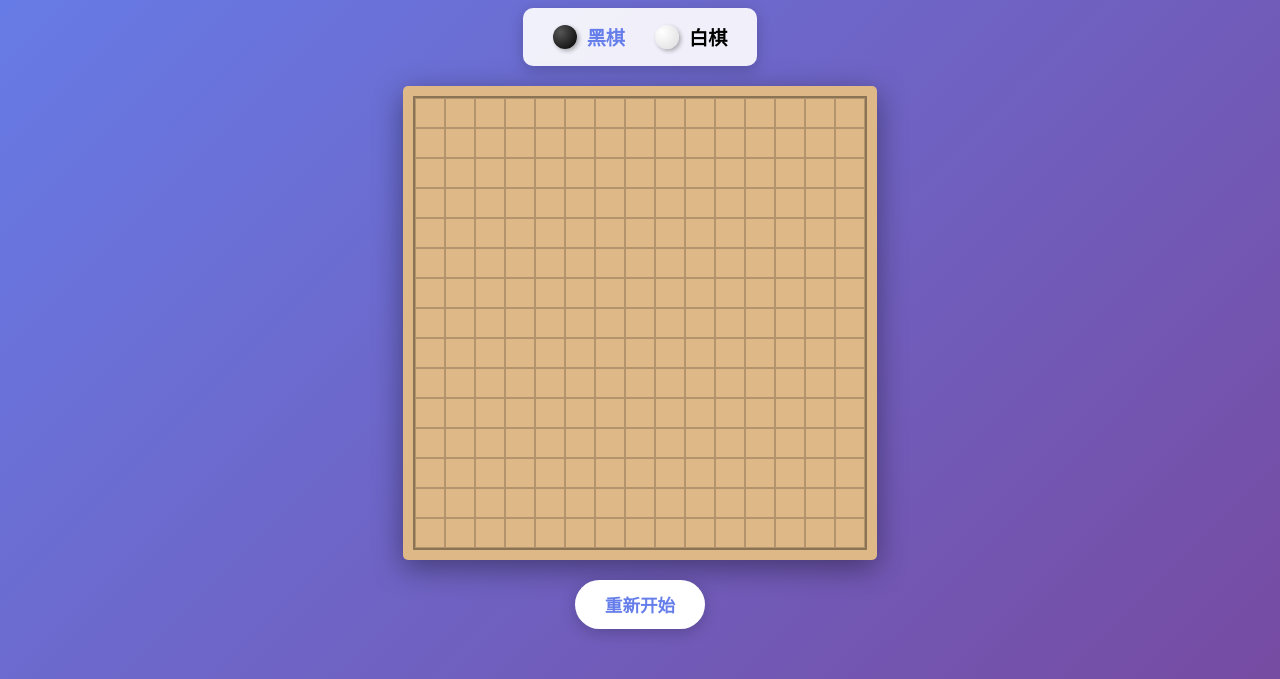
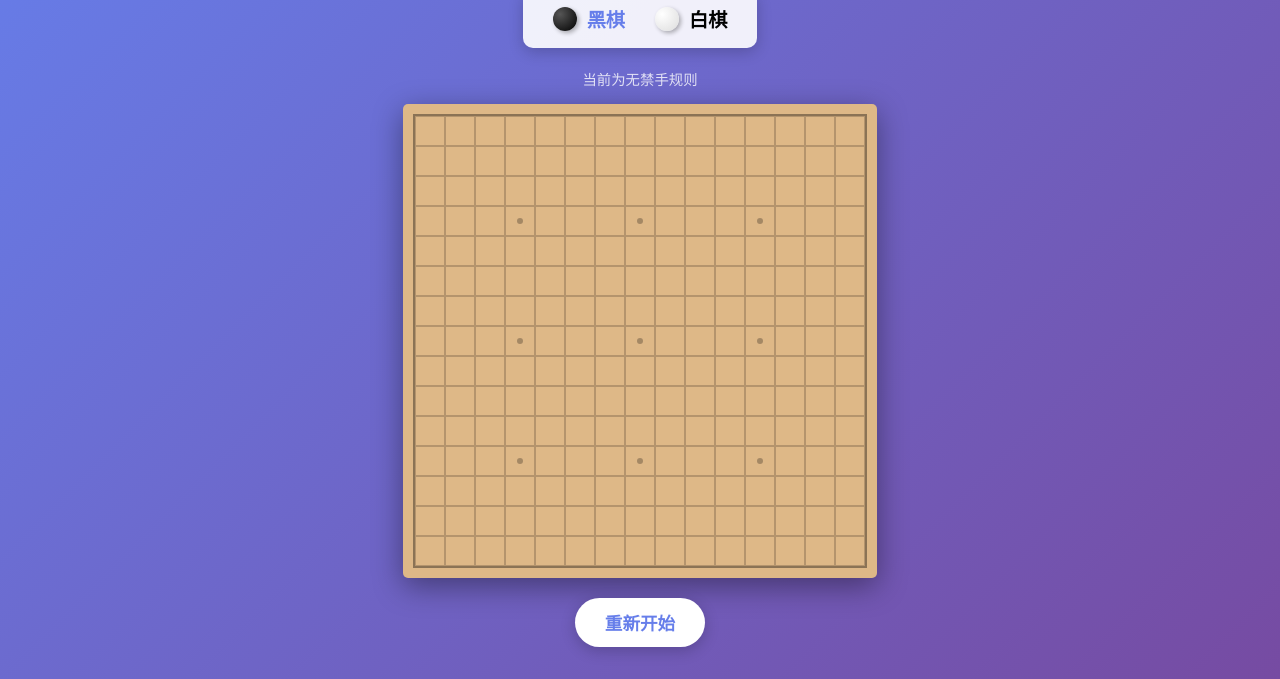
Before and after one commit to MichaelWang111/gomoku-game, a website: page public/index.html in a window 1280 px wide. Shown: the part 121-800 px from the top of the page. Drawn offline with Linux system fonts and the light colour scheme.

Commit message:
feat: 添加禁手规则提示和棋盘视觉优化
- 添加"当前为无禁手规则"提示
- 添加星位(天元和星)标记
- 优化棋盘视觉效果

```diff
--- a/public/css/style.css
+++ b/public/css/style.css
@@ -49,6 +49,14 @@ h1 {
 .player-info.active {
     /* 当前回合玩家高亮 */
     color: #667eea;
+}
+
+.rule-tip {
+    /* 规则提示 */
+    color: rgba(255, 255, 255, 0.8);
+    font-size: 0.9rem;
+    margin-bottom: 15px;
+    text-align: center;
 }
 
 .stone {
@@ -103,6 +111,16 @@ h1 {
 .cell:hover:not(.occupied) {
     /* 悬停效果 */
     background: rgba(255, 255, 255, 0.2);
+}
+
+.cell.star-point::before {
+    /* 星位标记 */
+    content: '';
+    position: absolute;
+    width: 6px;
+    height: 6px;
+    background: rgba(139, 115, 85, 0.7);
+    border-radius: 50%;
 }
 
 .cell .stone {
--- a/public/index.html
+++ b/public/index.html
@@ -21,6 +21,7 @@
             <span>白棋</span>
         </div>
     </div>
+    <p class="rule-tip">当前为无禁手规则</p>
 
     <!-- 棋盘容器 -->
     <div class="board-container">
--- a/public/js/game.js
+++ b/public/js/game.js
@@ -6,6 +6,13 @@
 // 游戏常量配置
 const BOARD_SIZE = 15;  // 棋盘大小 15x15
 const WIN_COUNT = 5;     // 获胜所需连子数
+
+// 星位位置 (天元和星)
+const STAR_POINTS = [
+    [3, 3], [3, 7], [3, 11],
+    [7, 3], [7, 7], [7, 11],
+    [11, 3], [11, 7], [11, 11]
+];
 
 // 游戏状态
 let currentPlayer = 'black';  // 当前玩家
@@ -56,6 +63,11 @@ function initBoard() {
             cell.className = 'cell';
             cell.dataset.row = i;
             cell.dataset.col = j;
+
+            // 检查是否为星位
+            if (STAR_POINTS.some(([r, c]) => r === i && c === j)) {
+                cell.classList.add('star-point');
+            }
 
             // 绑定点击事件
             cell.addEventListener('click', () => handleClick(i, j));
```
